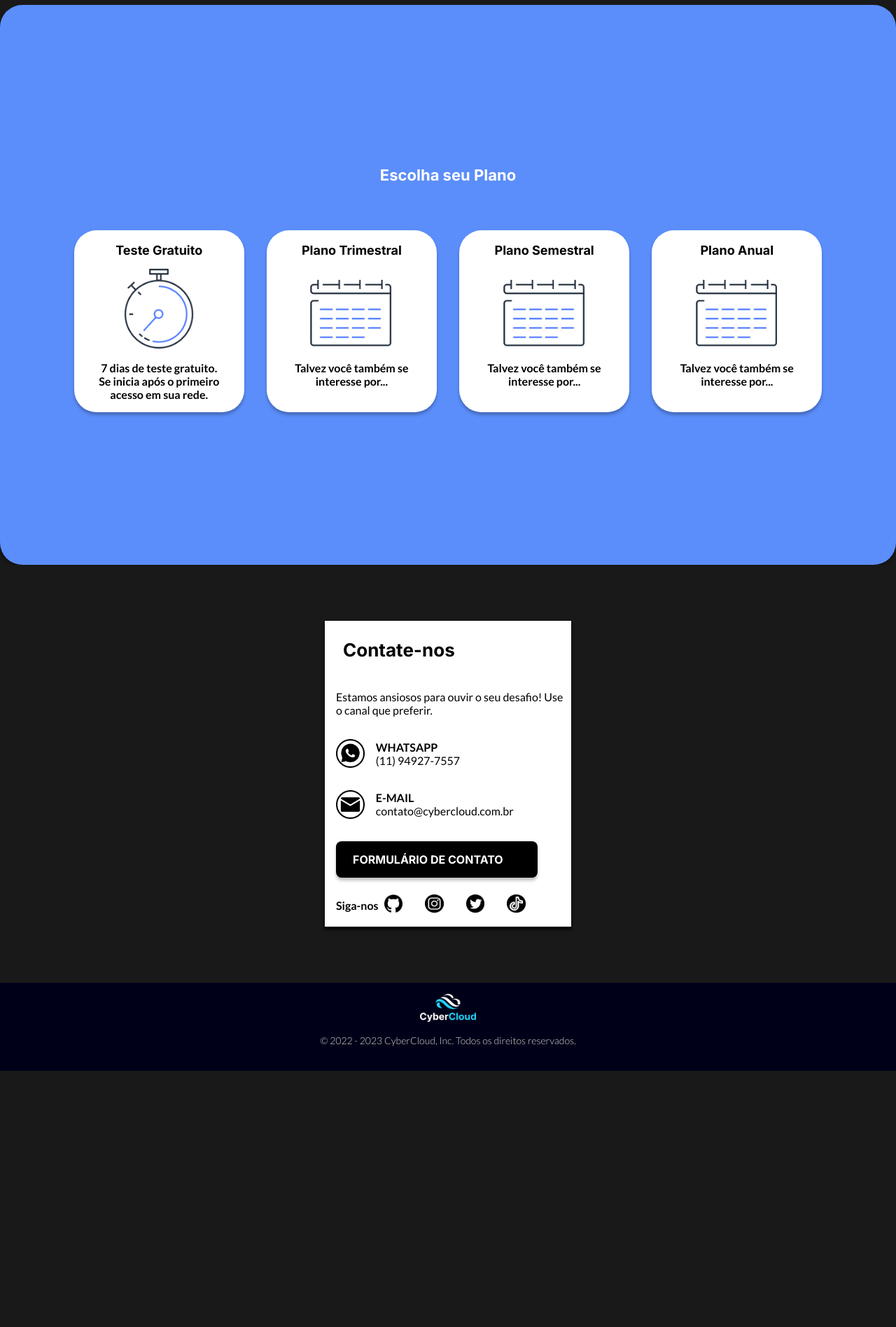
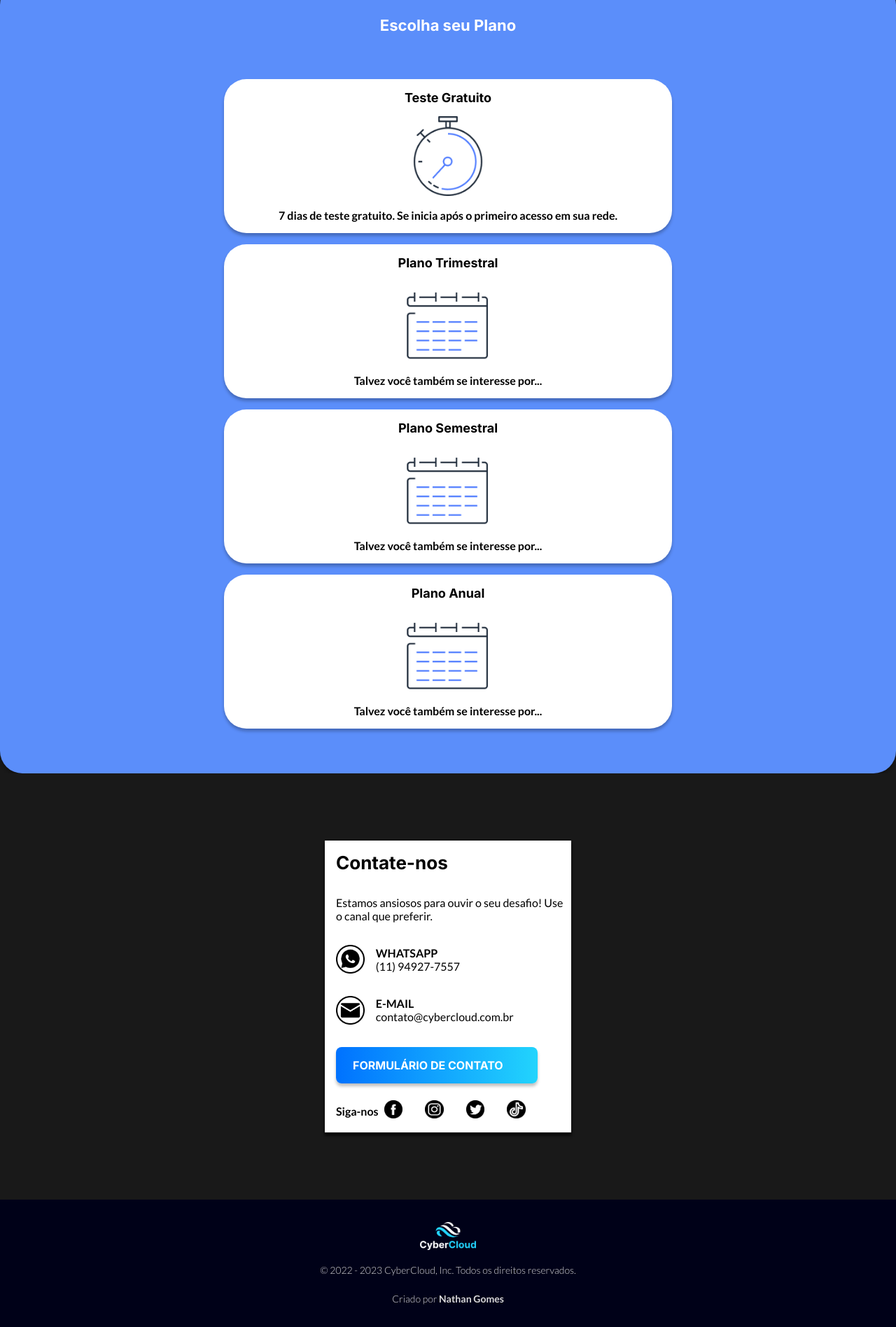
Before and after one commit to NathanSGomes/ProjetoSemestral, a PHP site: page / in a window 1280 px wide. Shown: the part 2120-4016 px from the top of the page at 70% size. Before the commit the page ends 3650 px from the top, so only its background shows below. Run offline with PHP 8.4, Linux system fonts and the light colour scheme.

Commit message:
Att_Responsividade

```diff
--- a/index.html
+++ b/index.html
@@ -64,7 +64,7 @@
                 <h2 class="banner__redes">Siga-nos nas redes sociais!</h2>
                 <div class="banner__redes-sociais">
                     <a class="banner__redes-btn" href="https://github.com/NathanSGomes" target="_blank">
-                        <img class="banner__redes-btn-img" src="assets/Github.png" alt="Icone do Github">
+                        <img class="banner__redes-btn-img" src="assets/Facebook.png" alt="Icone do Facebook">
                     </a>
                     <a class="banner__redes-btn" href="https://www.instagram.com/nath.gomes_/" target="_blank">
                         <img class="banner__redes-btn-img" src="assets/Instagram.png" alt="Icone do Instagram">
@@ -265,7 +265,7 @@
             <div class="contato__redes">
                 <h3 class="contato__contato-titulo">Siga-nos</h3>
                 <a class="banner__redes-btn" href="https://github.com/NathanSGomes" target="_blank">
-                    <img class="contato__redes-btn-img" src="assets/GithubBlack.png" alt="Icone do Github">
+                    <img class="contato__redes-btn-img" src="assets/FacebookBlack.png" alt="Icone do Facebook">
                 </a>
                 <a class="banner__redes-btn" href="https://www.instagram.com/nath.gomes_/" target="_blank">
                     <img class="contato__redes-btn-img" src="assets/InstagramBlack.png" alt="Icone do Instagram">
@@ -286,6 +286,7 @@
             <img class="rodape__img" src="assets/LogoMobile.png" alt="Logo da Cyber Cloud">
         </div>
         <p class="rodape__direito">© 2022 - 2023 CyberCloud, Inc. Todos os direitos reservados.</p>
+        <p class="credito">Criado por <a class="credito__link"  href="https://github.com/NathanSGomes" target="_blank">Nathan Gomes</a></p>
     </footer>
     <!--Final do Rodapé-->
 </body>
--- a/styles/contact.css
+++ b/styles/contact.css
@@ -3,6 +3,7 @@
     align-items: center;
     justify-content: center;
     background: var(--bg-color);
+    padding: 1rem;
 }
 
 .contato__caixa {
@@ -10,15 +11,15 @@
     flex-direction: column;
     background-color: var(--primary-color);
     box-shadow: 0px 4px 4px var(--secundary-color);
-    margin: 5em 2em;
-    width: 20em;
+    margin: 5rem 0;
+    width: 20rem;
 }
 
 .contato__titulo {
     font-weight: 700;
     font-size: 1.375rem;
     color: var(--secundary-color);
-    margin: 1em 0 1em 1em;
+    margin: 1rem 0 1rem 1rem;
 }
 
 .contato__texto {
@@ -26,19 +27,19 @@
     font-weight: 400;
     font-size: 0.875rem;
     color: var(--secundary-color);
-    margin: 1em 0 1em 1em;
+    margin: 1rem 0 1rem 1rem;
 }
 
 .contato__contato {
     display: flex;
     align-items: center;
-    margin: 1em 0 1em 1em;
+    margin: 1rem 0 1rem 1rem;
 }
 
 .contato__icone {
-    width: 2em;
-    height: 2em;
-    margin-right: 1em;
+    width: 2rem;
+    height: 2rem;
+    margin-right: 1rem;
 }
 
 .contato__contato-titulo {
@@ -60,24 +61,26 @@
     color: var(--primary-color);
     font-weight: 700;
     font-size: 0.875rem;
-    background: var(--secundary-color);  /* fallback for old browsers */
+    background: #00d2ff;  /* fallback for old browsers */
+    background: -webkit-linear-gradient(to right, #0072ff, #22D4FD);  /* Chrome 10-25, Safari 5.1-6 */
+    background: linear-gradient(to right, #0072ff, #22D4FD); /* W3C, IE 10+/ Edge, Firefox 16+, Chrome 26+, Opera 12+, Safari 7+ */
     box-shadow: 0px 4px 4px rgba(0, 0, 0, 0.25);
     border-radius: 8px;
-    margin: 1em 3em 1em 1em;
-    padding: 1em 1.5em 1em 1.5em;
+    margin: 1rem 3rem 1rem 1rem;
+    padding: 1rem 1.5rem 1rem 1.5rem;
 }
 
 .contato__redes {
     display: flex;
     align-items: center;
-    margin-left: 1em;
-    margin-bottom: 0.5em;
+    margin-left: 1rem;
+    margin-bottom: 0.5rem;
 }
 
 .contato__redes-btn-img {
-    width: 1.4em;
-    height: 1.4em;
-    margin: 0.5em;
+    width: 1.4rem;
+    height: 1.4rem;
+    margin: 0.5rem;
 }
 
 /* Responsividade Tablet */
@@ -125,3 +128,10 @@
     }
 
 }
+/* Responsividade Desktop */
+
+@media screen and (min-width: 1440px) {
+    .contato__contato-btn {
+        background: var(--secundary-color);
+    }
+}
--- a/styles/footer.css
+++ b/styles/footer.css
@@ -1,14 +1,37 @@
+@keyframes color-text {
+    0% {
+       color: #fc4a1a;
+    }
+
+    25% {
+        color: #FF0080;
+    }
+
+    50% {
+        color: #40E0D0;
+    }
+
+    75% {
+        color: #FF0080;
+    }
+
+    100% {
+       color: #fc4a1a;
+    }
+}
+
 .container__rodape {
     background: var(--bg-title);
     display: flex;
     flex-direction: column;
     align-items: center;
+    padding: 1rem;
 }
 
 .rodape__img {
-    width: 4em;
-    height: 2em;
-    margin-top: 1em;
+    width: 4rem;
+    height: 2rem;
+    margin-top: 1rem;
 }
 
 .rodape__direito {
@@ -16,7 +39,21 @@
     font-weight: 300;
     color: var(--grey);
     font-size: 0.75rem;
-    padding: 1em 2em 2em 2em;
+    padding: 1rem 0;
+}
+
+.credito {
+    font-family: var(--secundary-font);
+    font-weight: 300;
+    color: var(--grey);
+    font-size: 0.75rem;
+    margin-bottom: 1rem;
+}
+
+.credito__link {
+    text-decoration: none;
+    font-weight: 700;
+    color: var(--effect-color);
 }
 
 /* Responsividade Tablet */
@@ -24,11 +61,24 @@
 @media screen and (min-width: 720px) {
     .rodape__direito {
         font-size: 0.875rem;
-        margin-bottom: 0.5em;
+        margin-bottom: 0.5rem;
     }
 
     .rodape__img {
-        width: 5em;
-        height: 2.5em;
+        width: 5rem;
+        height: 2.5rem;
+    }
+
+    .credito {
+        font-size: 0.875rem;
+        margin-bottom: 1rem;
+    }
+
+    .credito__link {
+        color: var(--grey);
+    }
+
+    .credito__link:hover {
+        animation: color-text 6s ease infinite;
     }
 }
--- a/styles/plan.css
+++ b/styles/plan.css
@@ -27,8 +27,8 @@
     text-align: center;
     background: #000118;
     animation: color 20s ease infinite;
-    padding: 2em;
-    border-radius: 2em;
+    padding: 1rem;
+    border-radius: 2rem;
     box-shadow: 0px 4px 4px rgba(0, 0, 0, 0.25);
 }
 
@@ -36,7 +36,7 @@
     font-weight: 700;
     font-size: 1.375rem;
     color: var(--primary-color);
-    margin: 2em 0 1em 0;
+    margin: 2rem 0 1rem 0;
 }
 
 .card {
@@ -45,54 +45,49 @@
     align-items: center;
     background-color: var(--primary-color);
     box-shadow: 0px 4px 4px rgba(0, 0, 0, 0.25);
-    margin: 4em 1.5em;
-    border-radius: 2em;
-    width: 18em;
+    margin: 4rem 1.5rem;
+    border-radius: 2rem;
+    width: 18rem;
 }
 
 .card__titulo {
     color: var(--secundary-color);
     font-size: 1rem;
     font-weight: 700;
-    margin-top: 1em;
+    margin-top: 1rem;
 }
 
 .card__imagem {
-    width: 7em;
-    height: 7em;
-    margin-top: 1em;
+    width: 7rem;
+    height: 7rem;
+    margin-top: 1rem;
 }
 
 .card__descricao {
     font-family: var(--secundary-font);
     font-size: 0.875rem;
-    margin: 0 2em 1em 2em;
+    margin: 0 2rem 1rem 2rem;
     text-align: center;
 }
 
 /* Responsividade Tablet */
 
 @media screen and (min-width: 720px) {
-    .container__plano {
-        height: 100vh;
-        justify-content: center;
-    }
 
     .plano__card {
-        display: flex;
         justify-content: center;
-        margin-bottom: 2em;
+        align-items: center;
+        margin-bottom: 2rem;
     }
 
     .card {
-        width: 20%;
-        height: 100%;
-        margin: 0 1em;
+        width: 40rem;
+        margin: 1rem;
     }
 
     .card__imagem {
-        width: 8em;
-        height: 8em;
+        width: 8rem;
+        height: 8rem;
     }
 
     .card__titulo {
@@ -104,20 +99,18 @@
     }
 
     .plano__titulo {
-        margin-bottom: 3em;
+        margin-bottom: 3rem;
     }
 }
 
 /* Responsividade Desktop */
 
 @media screen and (min-width: 1440px) {
-    .container__plano {
-        height: 50%;
-    }
 
     .plano__card {
-        align-items: center;
-        height: 25vh;
+        display: flex;
+        width: 80rem;
+        gap: 2rem;
     }
 
     .plano__titulo {
--- a/styles/service.css
+++ b/styles/service.css
@@ -3,7 +3,7 @@
     flex-direction: column;
     align-items: center;
     background: var(--bg-color);
-    padding: 2em;
+    padding: 1em;
 }
 
 .serviço__bloco {
```
Also changed, not shown: styles/about.css (+7 -29 lines), styles/banner.css (+12 -38 lines), styles/header.css (+17 -13 lines), assets/Facebook.png (added), assets/FacebookBlack.png (added).
